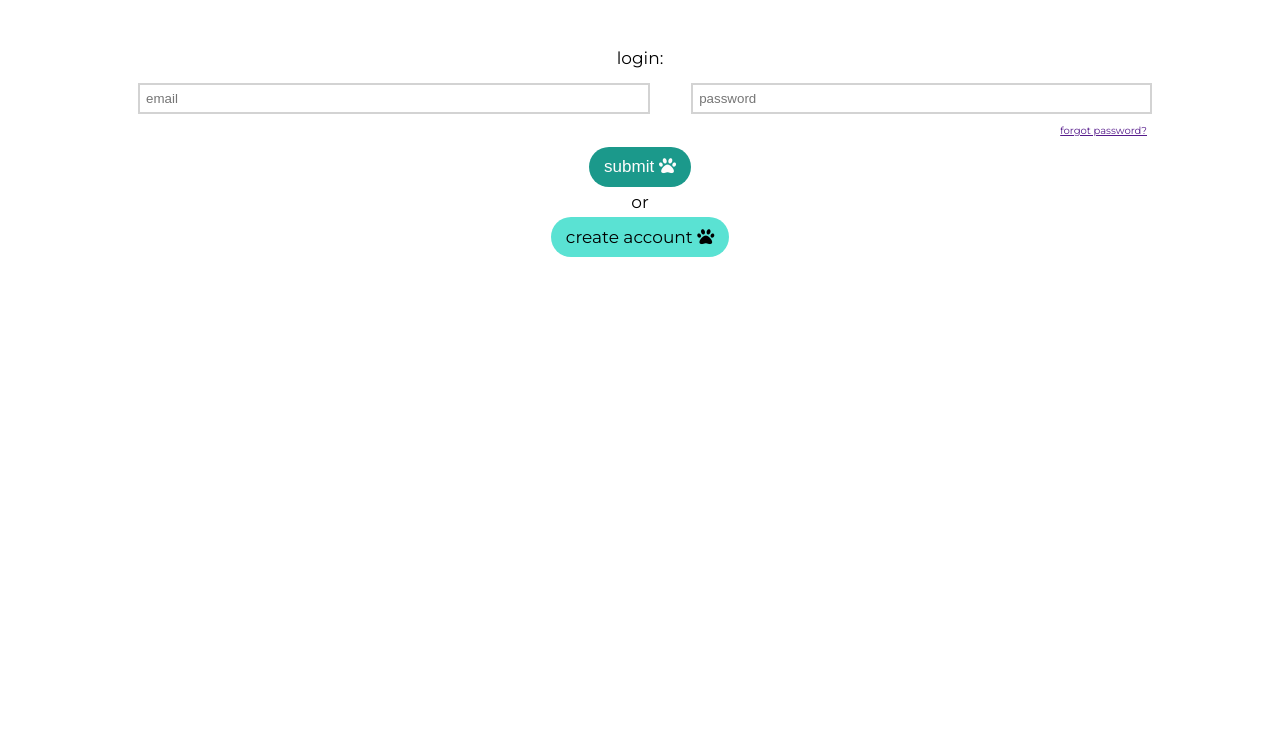
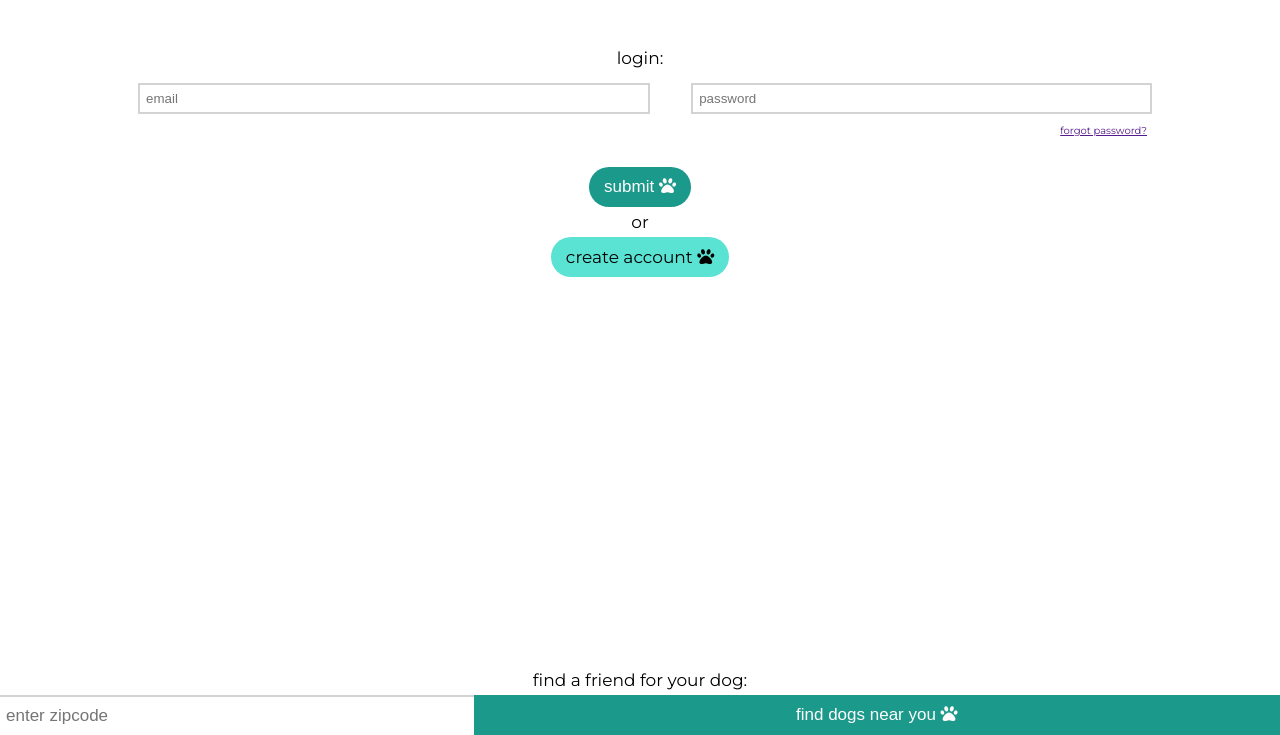
Before and after one commit to DakotaV6/ux-lab-two, a plain HTML site: page index.html in a window 1280 px wide. Shown: the part 65-800 px from the top of the page. Drawn offline with Linux system fonts and the light colour scheme.

Commit message:
Final project with added feature of footer zipcode and btn.

```diff
--- a/css/styles.css
+++ b/css/styles.css
@@ -71,9 +71,8 @@ button:hover {
 .forgot {
     font-size: 10px;
     padding: 0px 5px 5px 5px;
-    margin-bottom: 5px;
+    margin-bottom: 25px;
 }
-
 /* CREATE ACCOUNT BUTTON */
 .account {
     font-size: 17px;
@@ -83,6 +82,34 @@ button:hover {
     padding: 10px 15px 10px 15px;
     border-radius: 20px;
 }
+/****************/
+/*****FOOTER*****/
+/****************/
+
+footer {
+    position: fixed;
+    bottom: 0;
+    width: 100%;
+}
+.foot {
+    display: flex;
+}
+.zipcode {
+    height: 40px;
+    margin: 0;
+    flex: 37%;
+    border-bottom: none;
+    border-left: none;
+    border-right: none;
+}
+.zipcode::placeholder {
+    font-size: 17px;
+}
+.foot-btn {
+    border-radius: 0;
+    flex: 63%;
+}
+
 
 @media only screen and (min-width: 768px) {
     input {
--- a/index.html
+++ b/index.html
@@ -35,6 +35,13 @@
         <p class="h2">or</p>
         <a href="" class="account">create account <i class="fas fa-paw"></i></a> <!-- FORMAT AS BUTTON -->
     </div>
+    <footer>
+        <p class="h2 friend">find a friend for your dog:</p>
+        <div class="foot">
+            <input class="zipcode" type="text" placeholder="enter zipcode">
+            <button class="foot-btn">find dogs near you <i class="fas fa-paw"></i></button>
+        </div>
+    </footer>
 </body>
 
 </html>
```
